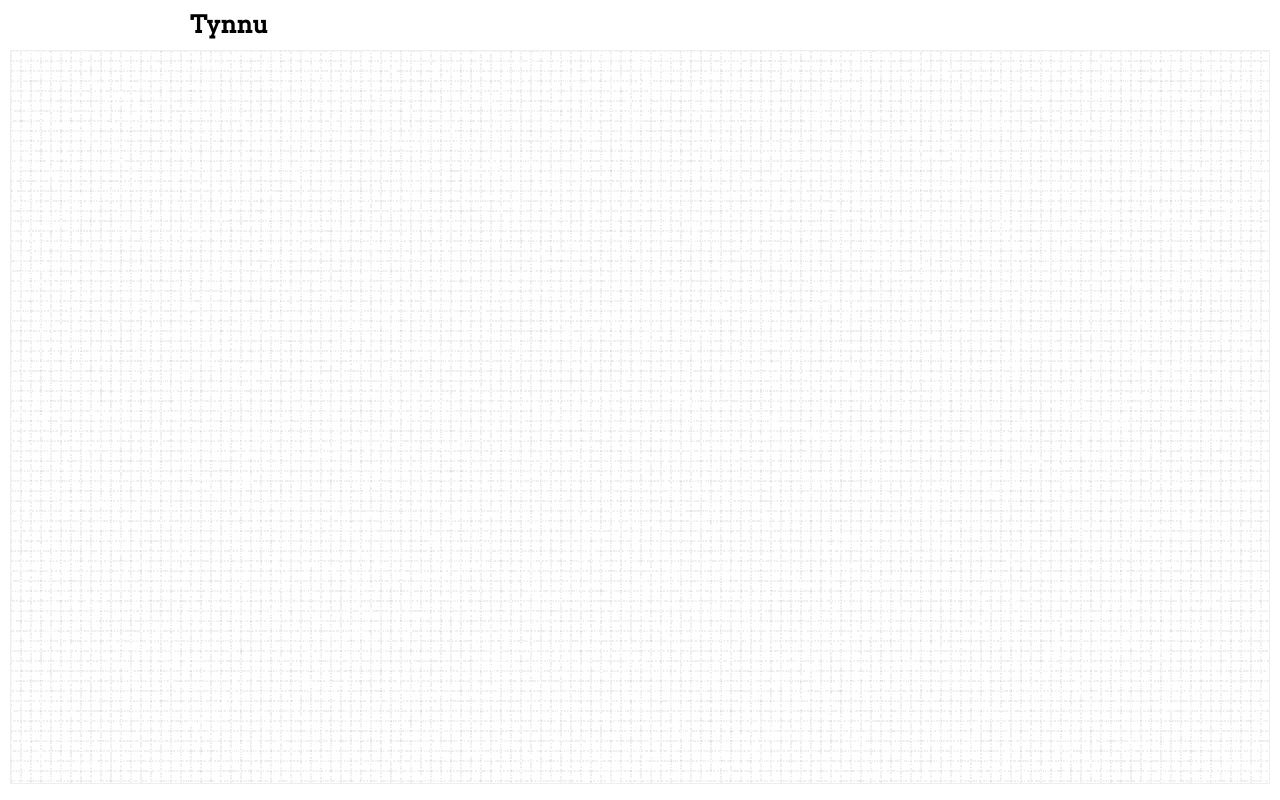
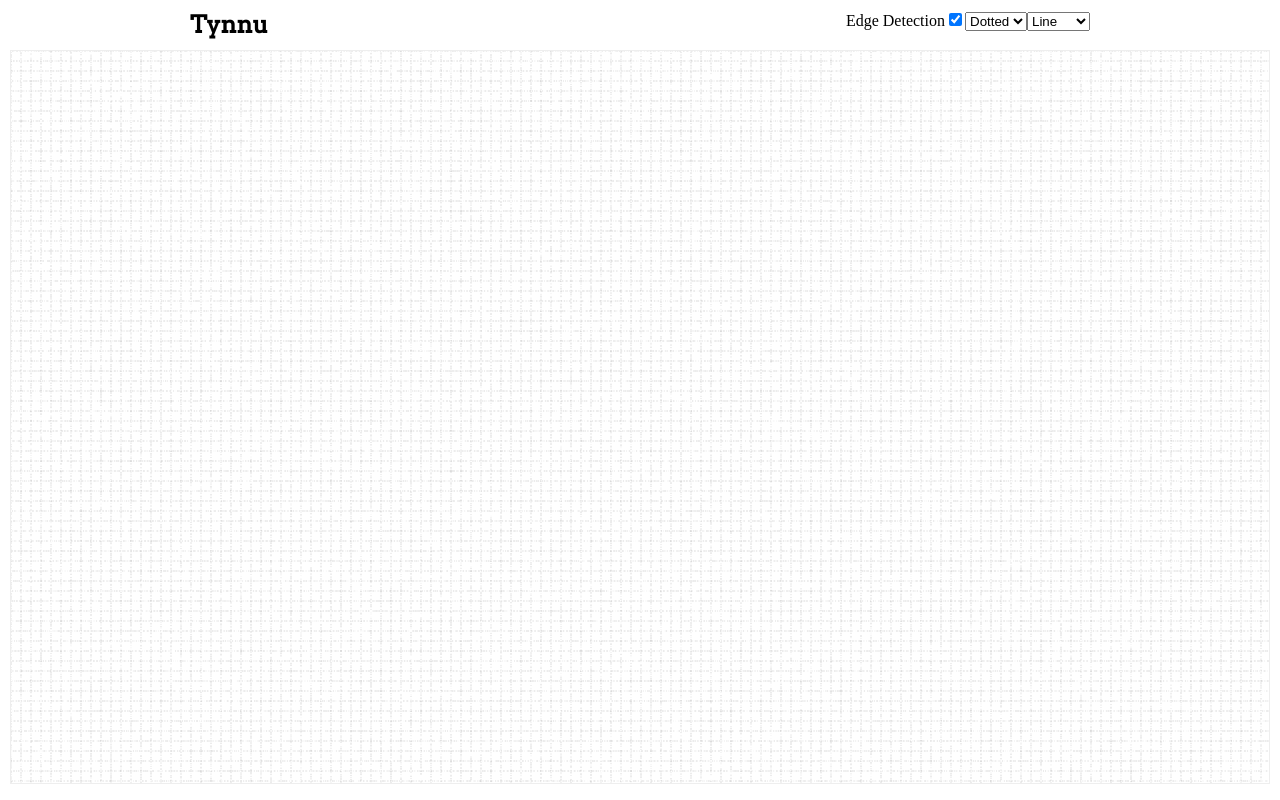
Before and after one commit to livingston/tynnu, a plain HTML site: page demo.html in a window 1280 px wide. Drawn offline with Linux system fonts and the light colour scheme.

Commit message:
v1.0 - Complete Tynnu with TynnuBar

```diff
--- a/demo.html
+++ b/demo.html
@@ -18,7 +18,9 @@
       body { z-index:10; position:relative }
       #tynnu_toolbar { width:900px; margin:0 auto; overflow:hidden; padding:10px 0 0 }
       #board { margin:10px; border:1px solid #eee; overflow:hidden }
-      h3 { font-family: 'Arvo', arial, serif; font-size:24px }
+      h3 { font-family: 'Arvo', arial, serif; font-size:24px; float:left }
+      #tynnu_toolbar { text-align:right }
+      #tynnu_toolbar > * { display:inline-block }
     </style>
     <meta name="author" content="Livingston Samuel" />
     <meta name="viewport" content="width=device-width, initial-scale=1.0, maximum-scale=1.0, minimum-scale=1.0, user-scalable=no" />
--- a/tynnu.js
+++ b/tynnu.js
@@ -8,7 +8,7 @@
 /*! tynnu.js
 
   @author - Livingston Samuel
-  @version - 0.9h
+  @version - 1.0
   @source - https://github.com/livingston/tynnu
 */
 
@@ -25,6 +25,9 @@
       }
 
       return ext;
+    },
+    capitalize: function (str) {
+      return str.substr(0, 1).toUpperCase().concat(str.substr(1))
     }
   };
 
@@ -452,8 +455,86 @@
     this.canvas = NULL;
   };
 
+  /*
+    TynnuBar - Creates a Toolbar for configuring Tynnu
+
+    @params - options for initializing an instance of TynnuBar
+  */
+  var TynnuBar = function (options) {
+    var defaults = {};
+
+    this.options = Helper.extend(defaults, options);
+    this.root = this.options.root;
+
+    this.setup();
+  };
+
+  TynnuBar.prototype.setup = function () {
+    var edgeDetector = document.createElement('div');
+    edgeDetector.innerHTML = "<label for='edgeDetector'>Edge Detection</label><input type='checkbox' id='edgeDetector' />";
+
+    this.root.appendChild(edgeDetector);
+    this.edgeDetector = edgeDetector.getElementsByTagName('input')[0];
+    this.edgeDetector.checked = !!this.options.tynnu.brush.options.drawEdges;
+    this.setupGridSelector();
+    this.setupBrushSelector();
+
+    this.bind();
+  };
+
+  TynnuBar.prototype.bind = function () {
+    var _TB = this,
+        brushOptions = { drawEdges: false };
+
+    _TB.edgeDetector.addEventListener('change', function () { brushOptions.drawEdges = this.checked; _TB.options.tynnu.brush.set(brushOptions) }, false);
+    _TB.brushSelector.addEventListener('change', function () { brushOptions.brush = this.value; _TB.options.tynnu.brush.set(brushOptions) }, false);
+    _TB.gridSelector.addEventListener('change', function () { _TB.options.tynnu.grid.update({ type: this.value }) }, false);
+  };
+
+  TynnuBar.prototype.setupGridSelector = function () {
+    var selector = document.createElement('select'), type, option,
+        current = this.options.tynnu.grid.options.type;
+
+    for (type in Grid.types) {
+      if (Grid.types.hasOwnProperty(type)) {
+        option = document.createElement('option');
+        option.value = type;
+        if ( current == type ) {
+          option.selected = 'true';
+        }
+        option.innerHTML = Helper.capitalize(type);
+        selector.appendChild(option);
+      }
+    }
+
+    this.root.appendChild(selector);
+
+    this.gridSelector = selector;
+  };
+
+  TynnuBar.prototype.setupBrushSelector = function () {
+    var selector = document.createElement('select'), brush, option,
+        current = this.options.tynnu.brush.options.brush;
+
+    for (brush in Brushes) {
+      if (Brushes.hasOwnProperty(brush)) {
+        option = document.createElement('option');
+        option.value = brush;
+        if ( brush == current ) {
+          option.selected = 'true';
+        }
+        option.innerHTML = Helper.capitalize(brush);
+        selector.appendChild(option);
+      }
+    }
+
+    this.root.appendChild(selector);
+
+    this.brushSelector = selector;
+  };
+
   var board = document.getElementById('board');
-  board.style.height = (canvasHeight = document.body.clientHeight - document.getElementById('tynnu_toolbar').offsetHeight - 30) + 'px';
+  board.style.height = (document.body.clientHeight - document.getElementById('tynnu_toolbar').offsetHeight - 30) + 'px';
 
-  this.t = new Tynnu(board);
+  this.tb = new TynnuBar({ root: document.getElementById('tynnu_toolbar'), tynnu: new Tynnu(board) });
 }(window, document));
```
